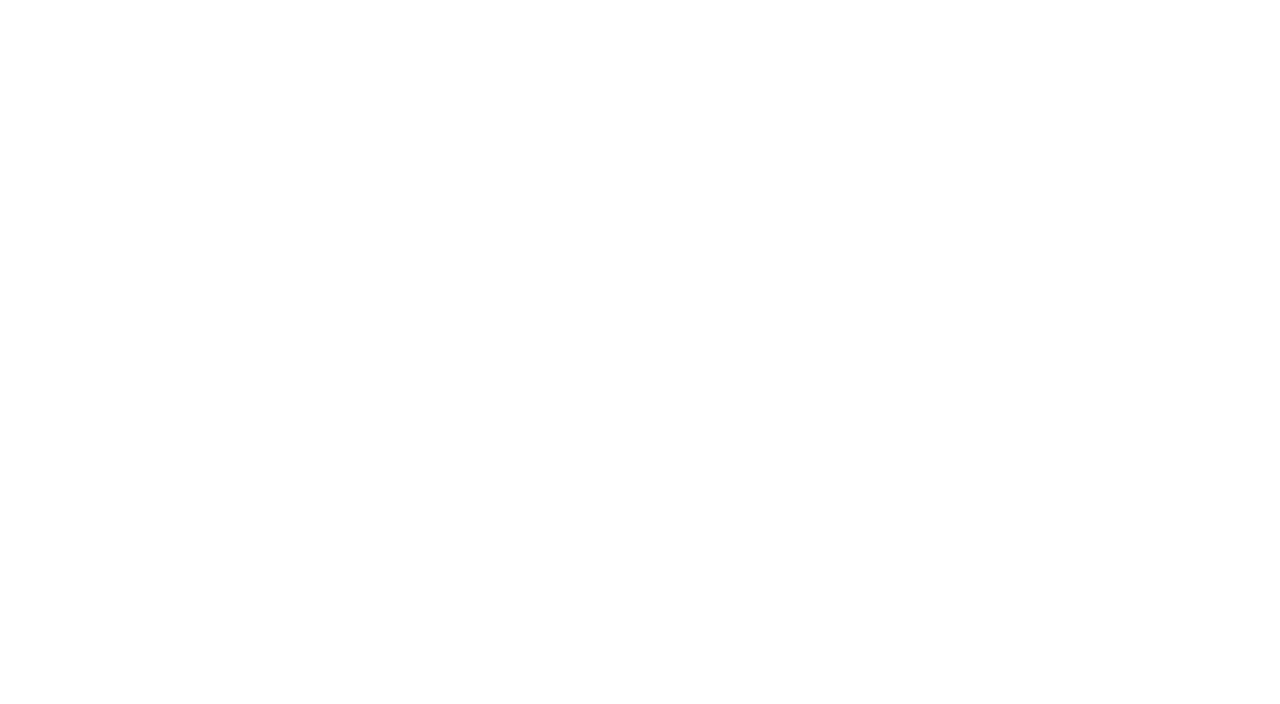
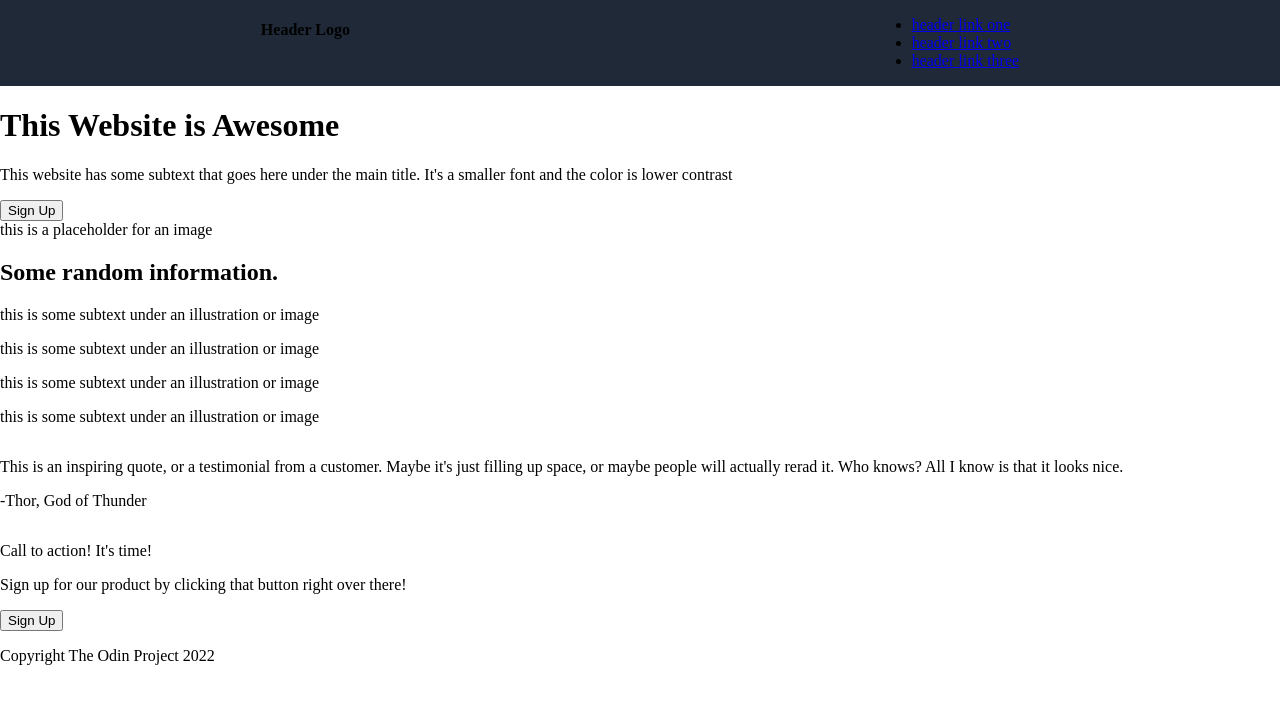
Before and after one commit to RaymondBLopez/practice-landing-page, a plain HTML site: page index.html in a window 1280 px wide. Drawn offline with Linux system fonts and the light colour scheme.

Commit message:
Add basic page outline

```diff
--- a/css/styles.css
+++ b/css/styles.css
@@ -0,0 +1,12 @@
+body {
+  display: flex;
+  flex-direction: column;
+  margin: 0;
+  padding: 0;
+}
+
+header {
+  background-color: #1f2937;
+  display: flex;
+  justify-content: space-around;
+}
--- a/index.html
+++ b/index.html
@@ -4,7 +4,78 @@
     <meta charset="UTF-8" />
     <meta http-equiv="X-UA-Compatible" content="IE=edge" />
     <meta name="viewport" content="width=device-width, initial-scale=1.0" />
+    <link rel="stylesheet" href="/css/styles.css" />
     <title>Landing Page</title>
   </head>
-  <body></body>
+  <body>
+    <header>
+      <h4>Header Logo</h4>
+      <nav>
+        <ul>
+          <li><a href="www.google.com">header link one</a></li>
+          <li><a href="www.google.com">header link two</a></li>
+          <li><a href="www.google.com">header link three</a></li>
+        </ul>
+      </nav>
+    </header>
+
+    <div class="hero">
+      <div class="hero-text">
+        <h1>This Website is Awesome</h1>
+        <p>
+          This website has some subtext that goes here under the main title.
+          It's a smaller font and the color is lower contrast
+        </p>
+        <button class="btn hero-btn">Sign Up</button>
+      </div>
+      <div class="placeholder-img">this is a placeholder for an image</div>
+    </div>
+
+    <div class="product-info">
+      <h2>Some random information.</h2>
+      <div class="products">
+        <div class="product-card">
+          <div class="box"></div>
+          <p>this is some subtext under an illustration or image</p>
+        </div>
+        <div class="product-card">
+          <div class="box"></div>
+          <p>this is some subtext under an illustration or image</p>
+        </div>
+        <div class="product-card">
+          <div class="box"></div>
+          <p>this is some subtext under an illustration or image</p>
+        </div>
+        <div class="product-card">
+          <div class="box"></div>
+          <p>this is some subtext under an illustration or image</p>
+        </div>
+      </div>
+    </div>
+
+    <div class="quote">
+      <p>
+        This is an inspiring quote, or a testimonial from a customer. Maybe it's
+        just filling up space, or maybe people will actually rerad it. Who
+        knows? All I know is that it looks nice.
+      </p>
+      <p>-Thor, God of Thunder</p>
+    </div>
+
+    <div class="call-to-action">
+      <div class="cta-box">
+        <div class="cta-text">
+          <p>Call to action! It's time!</p>
+          <p>
+            Sign up for our product by clicking that button right over there!
+          </p>
+        </div>
+        <button class="btn cta-btn">Sign Up</button>
+      </div>
+    </div>
+
+    <footer>
+      <p>Copyright The Odin Project 2022</p>
+    </footer>
+  </body>
 </html>
```
